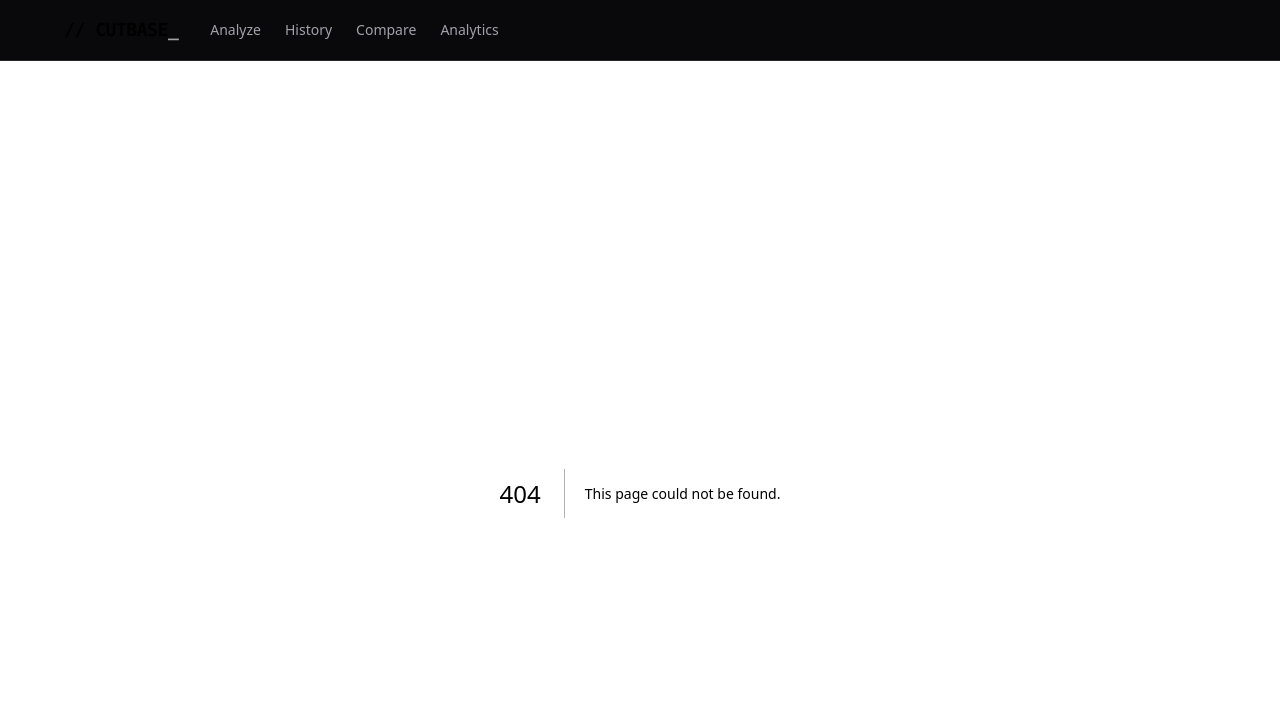
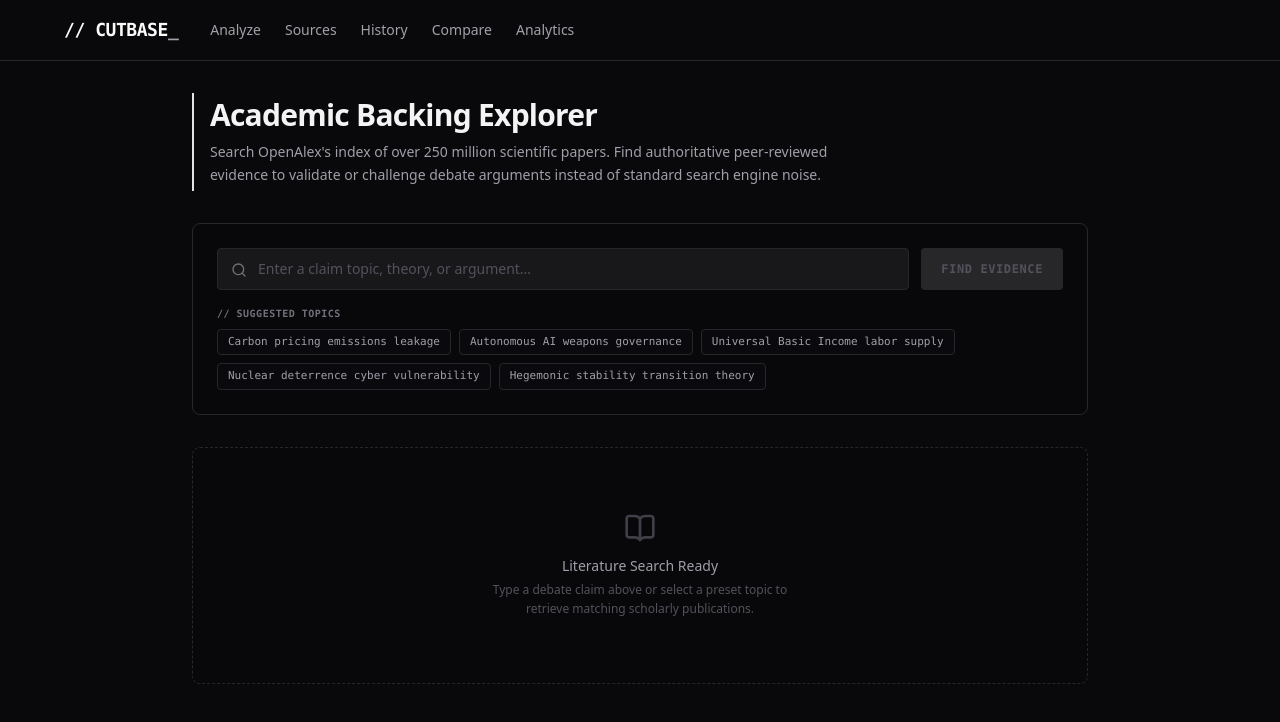
Before and after one commit to fr3ddykru3g3r/debatev1, a Next.js app: page /sources in a window 1280 px wide. Before the commit this address had no page. Shown: the top 722 px of the page. Built offline with nearby package versions, Linux system fonts and the light colour scheme.

Commit message:
Add interactive academic backing search and dedicated sources explorer page

```diff
--- a/app/layout.tsx
+++ b/app/layout.tsx
@@ -40,6 +40,9 @@ export default function RootLayout({
                 <Link href="/" className="hover:text-[var(--foreground)] text-[var(--muted-foreground)] transition-colors">
                   Analyze
                 </Link>
+                <Link href="/sources" className="hover:text-[var(--foreground)] text-[var(--muted-foreground)] transition-colors">
+                  Sources
+                </Link>
                 <Link href="/history" className="hover:text-[var(--foreground)] text-[var(--muted-foreground)] transition-colors">
                   History
                 </Link>
--- /dev/null
+++ b/app/sources/page.tsx
@@ -0,0 +1,198 @@
+'use client';
+
+import React, { useState } from 'react';
+import { Search, BookOpen, ExternalLink, Sparkles, AlertTriangle } from 'lucide-react';
+
+interface OpenAlexWork {
+  title: string;
+  author: string;
+  year: number;
+  journal: string;
+  url: string;
+}
+
+const SAMPLE_TOPICS = [
+  'Carbon pricing emissions leakage',
+  'Autonomous AI weapons governance',
+  'Universal Basic Income labor supply',
+  'Nuclear deterrence cyber vulnerability',
+  'Hegemonic stability transition theory'
+];
+
+export default function SourcesPage() {
+  const [query, setQuery] = useState('');
+  const [loading, setLoading] = useState(false);
+  const [sources, setSources] = useState<OpenAlexWork[]>([]);
+  const [error, setError] = useState('');
+  const [hasSearched, setHasSearched] = useState(false);
+
+  const handleSearch = async (searchQuery: string) => {
+    if (!searchQuery.trim()) return;
+    setLoading(true);
+    setError('');
+    setHasSearched(true);
+    try {
+      const response = await fetch(`/api/suggest-sources?query=${encodeURIComponent(searchQuery)}`);
+      if (response.ok) {
+        const data = await response.json();
+        setSources(data);
+      } else {
+        const errJson = await response.json();
+        throw new Error(errJson.error || 'Failed to search academic literature.');
+      }
+    } catch (err: any) {
+      console.error(err);
+      setError(err.message || 'An error occurred while fetching sources.');
+    } finally {
+      setLoading(false);
+    }
+  };
+
+  const handleSubmit = (e: React.FormEvent) => {
+    e.preventDefault();
+    handleSearch(query);
+  };
+
+  const handleSelectSample = (sample: string) => {
+    setQuery(sample);
+    handleSearch(sample);
+  };
+
+  return (
+    <div className="space-y-8 max-w-4xl mx-auto text-left">
+      {/* Title / Description */}
+      <div className="space-y-2 border-l-2 border-zinc-200 pl-4 py-1">
+        <h1 className="text-2xl md:text-3xl font-bold tracking-tight text-zinc-100">
+          Academic Backing Explorer
+        </h1>
+        <p className="text-zinc-400 text-sm max-w-2xl leading-relaxed">
+          Search OpenAlex's index of over 250 million scientific papers. Find authoritative peer-reviewed
+          evidence to validate or challenge debate arguments instead of standard search engine noise.
+        </p>
+      </div>
+
+      {/* Search Bar Panel */}
+      <div className="bg-zinc-950/40 p-6 rounded-lg border border-[var(--border)] space-y-4">
+        <form onSubmit={handleSubmit} className="flex gap-3">
+          <div className="relative flex-1">
+            <input
+              type="text"
+              value={query}
+              onChange={(e) => setQuery(e.target.value)}
+              placeholder="Enter a claim topic, theory, or argument..."
+              className="w-full bg-zinc-900 border border-[var(--border)] rounded px-3 py-2.5 pl-10 text-sm text-zinc-200 placeholder-zinc-600 focus:outline-none focus:ring-1 focus:ring-[var(--ring)]"
+              disabled={loading}
+            />
+            <Search className="absolute left-3.5 top-3.5 h-4 w-4 text-zinc-500" />
+          </div>
+          <button
+            type="submit"
+            disabled={loading || !query.trim()}
+            className="px-5 py-2.5 bg-zinc-100 hover:bg-zinc-200 disabled:bg-zinc-800 disabled:text-zinc-600 text-zinc-950 font-mono font-bold text-xs tracking-wider uppercase rounded transition-colors flex items-center gap-2 cursor-pointer select-none"
+          >
+            {loading ? 'Searching...' : 'Find Evidence'}
+          </button>
+        </form>
+
+        {/* Quick Sample Topics */}
+        <div className="space-y-2">
+          <span className="text-[10px] font-mono text-zinc-500 font-bold uppercase tracking-wider block">
+            // SUGGESTED TOPICS
+          </span>
+          <div className="flex flex-wrap gap-2">
+            {SAMPLE_TOPICS.map((topic, idx) => (
+              <button
+                key={idx}
+                type="button"
+                onClick={() => handleSelectSample(topic)}
+                className="text-[11px] font-mono text-zinc-400 hover:text-zinc-200 border border-zinc-800 hover:border-zinc-700 bg-zinc-900/20 px-2.5 py-1 rounded transition-colors cursor-pointer"
+              >
+                {topic}
+              </button>
+            ))}
+          </div>
+        </div>
+      </div>
+
+      {/* Results Container */}
+      <div className="space-y-4">
+        {loading && (
+          <div className="border border-[var(--border)] rounded-lg p-16 text-center space-y-4 bg-zinc-950/10">
+            <div className="relative w-12 h-12 mx-auto">
+              <div className="absolute inset-0 rounded-full border-2 border-zinc-800"></div>
+              <div className="absolute inset-0 rounded-full border-2 border-zinc-200 border-t-transparent animate-spin"></div>
+            </div>
+            <div className="space-y-1.5">
+              <p className="text-sm font-mono font-bold uppercase tracking-wider text-zinc-300">
+                Retrieving Peer-Reviewed Matches
+              </p>
+              <p className="text-xs text-zinc-500 max-w-sm mx-auto">
+                Polling the OpenAlex academic database polite pool for title, author, and citation details...
+              </p>
+            </div>
+          </div>
+        )}
+
+        {error && (
+          <div className="flex items-center gap-2.5 p-4 bg-red-950/20 border border-red-900/40 text-red-400 text-xs rounded">
+            <AlertTriangle className="h-4.5 w-4.5 shrink-0" />
+            <span>{error}</span>
+          </div>
+        )}
+
+        {!loading && !error && !hasSearched && (
+          <div className="border border-dashed border-zinc-800 rounded-lg p-16 text-center text-zinc-500 space-y-3 bg-zinc-950/5">
+            <BookOpen className="h-8 w-8 mx-auto text-zinc-700" />
+            <div className="space-y-1">
+              <p className="text-sm font-medium text-zinc-400">Literature Search Ready</p>
+              <p className="text-xs text-zinc-600 leading-relaxed max-w-xs mx-auto">
+                Type a debate claim above or select a preset topic to retrieve matching scholarly publications.
+              </p>
+            </div>
+          </div>
+        )}
+
+        {!loading && !error && hasSearched && sources.length === 0 && (
+          <div className="border border-zinc-800 rounded-lg p-12 text-center text-zinc-500 bg-zinc-950/10">
+            <p className="text-sm font-medium text-zinc-400">No results found</p>
+            <p className="text-xs text-zinc-600 max-w-xs mx-auto mt-1">
+              Could not find any matching academic papers for "{query}". Try broadening your search query.
+            </p>
+          </div>
+        )}
+
+        {!loading && !error && sources.length > 0 && (
+          <div className="space-y-4">
+            <span className="text-xs font-mono font-bold text-zinc-400 uppercase block pl-1">
+              // TOP SCHOLARLY SEARCH RESULTS
+            </span>
+            <div className="bg-zinc-950/20 border border-[var(--border)] rounded-lg divide-y divide-zinc-900/50">
+              {sources.map((src, idx) => (
+                <div key={idx} className="p-5 space-y-2 group hover:bg-zinc-950/40 transition-colors">
+                  <div className="flex justify-between items-start gap-4">
+                    <a
+                      href={src.url}
+                      target="_blank"
+                      rel="noopener noreferrer"
+                      className="font-medium text-zinc-100 hover:text-zinc-200 flex items-start gap-1 font-sans leading-relaxed text-sm md:text-base"
+                    >
+                      {src.title}
+                      <ExternalLink className="h-3.5 w-3.5 shrink-0 mt-1 opacity-40 group-hover:opacity-100 transition-opacity" />
+                    </a>
+                  </div>
+                  <div className="flex flex-wrap items-center gap-2 text-xs text-zinc-500 font-mono">
+                    <span className="text-zinc-300">By {src.author}</span>
+                    <span>•</span>
+                    <span>{src.journal}</span>
+                    <span>•</span>
+                    <span className="font-bold text-zinc-400">({src.year})</span>
+                  </div>
+                </div>
+              ))}
+            </div>
+          </div>
+        )}
+      </div>
+    </div>
+  );
+}
--- a/components/analysis-result.tsx
+++ b/components/analysis-result.tsx
@@ -1,7 +1,7 @@
 'use client';
 
 import React, { useState, useEffect } from 'react';
-import { Award, Copy, Check, Info, AlertTriangle, Lightbulb, Bookmark, BookOpen, ExternalLink } from 'lucide-react';
+import { Award, Copy, Check, Info, AlertTriangle, Lightbulb, Bookmark, BookOpen, ExternalLink, Search } from 'lucide-react';
 import { ScoreRow } from './score-row';
 import { VerdictChip } from './verdict-chip';
 import { AnalysisRecord } from '@/types/analysis';
@@ -319,12 +319,13 @@ function FeedbackPanel({ analysisId, initiallyFlagged }: { analysisId: string; i
 function SuggestedSources({ query }: { query: string }) {
   const [sources, setSources] = useState<any[]>([]);
   const [loading, setLoading] = useState(true);
+  const [searchVal, setSearchVal] = useState(query);
 
-  useEffect(() => {
-    const fetchSources = async () => {
+  const fetchSources = async (searchQuery: string) => {
+    if (!searchQuery.trim()) return;
     setLoading(true);
     try {
-        const response = await fetch(`/api/suggest-sources?query=${encodeURIComponent(query)}`);
+      const response = await fetch(`/api/suggest-sources?query=${encodeURIComponent(searchQuery)}`);
       if (response.ok) {
         const data = await response.json();
         setSources(data);
@@ -335,20 +336,50 @@ function SuggestedSources({ query }: { query: string }) {
       setLoading(false);
     }
   };
-    fetchSources();
+
+  useEffect(() => {
+    setSearchVal(query);
+    fetchSources(query);
   }, [query]);
 
+  const handleSearchSubmit = (e: React.FormEvent) => {
+    e.preventDefault();
+    fetchSources(searchVal);
+  };
+
   return (
-    <div className="bg-zinc-950/20 border border-[var(--border)] rounded-lg p-5 space-y-3 text-xs text-left">
-      <div className="flex items-center gap-2 font-mono text-[var(--muted-foreground)] border-b border-zinc-900/40 pb-2">
+    <div className="bg-zinc-950/20 border border-[var(--border)] rounded-lg p-5 space-y-4 text-xs text-left">
+      <div className="flex flex-col sm:flex-row sm:items-center justify-between gap-3 border-b border-zinc-900/40 pb-3">
+        <div className="flex items-center gap-2 font-mono text-[var(--muted-foreground)]">
           <BookOpen className="h-4 w-4 text-emerald-500" />
           <span>[AUTHORITATIVE ACADEMIC BACKUP SOURCES]</span>
         </div>
+      </div>
+
+      {/* Interactive Search Bar */}
+      <form onSubmit={handleSearchSubmit} className="flex gap-2">
+        <div className="relative flex-1">
+          <input
+            type="text"
+            value={searchVal}
+            onChange={(e) => setSearchVal(e.target.value)}
+            placeholder="Search OpenAlex for backing literature..."
+            className="w-full bg-zinc-900/50 border border-[var(--border)] rounded px-3 py-1.5 pl-8 text-xs text-zinc-200 placeholder-zinc-600 focus:outline-none focus:ring-1 focus:ring-[var(--ring)]"
+          />
+          <Search className="absolute left-2.5 top-2 h-3.5 w-3.5 text-zinc-500" />
+        </div>
+        <button
+          type="submit"
+          className="px-3 py-1.5 bg-zinc-900 border border-[var(--border)] hover:bg-zinc-800 text-zinc-300 font-mono text-xs rounded transition-colors cursor-pointer select-none"
+        >
+          Search
+        </button>
+      </form>
 
       {loading ? (
         <p className="text-zinc-500 font-mono italic animate-pulse">Searching OpenAlex database for supporting literature...</p>
       ) : sources.length === 0 ? (
-        <p className="text-zinc-500 font-mono italic">No supporting academic papers found for this claim.</p>
+        <p className="text-zinc-500 font-mono italic">No supporting academic papers found for this query.</p>
       ) : (
         <div className="space-y-3.5 pt-1">
           {sources.map((src, idx) => (
```
Lines whose indentation alone changed are shown as unchanged.
